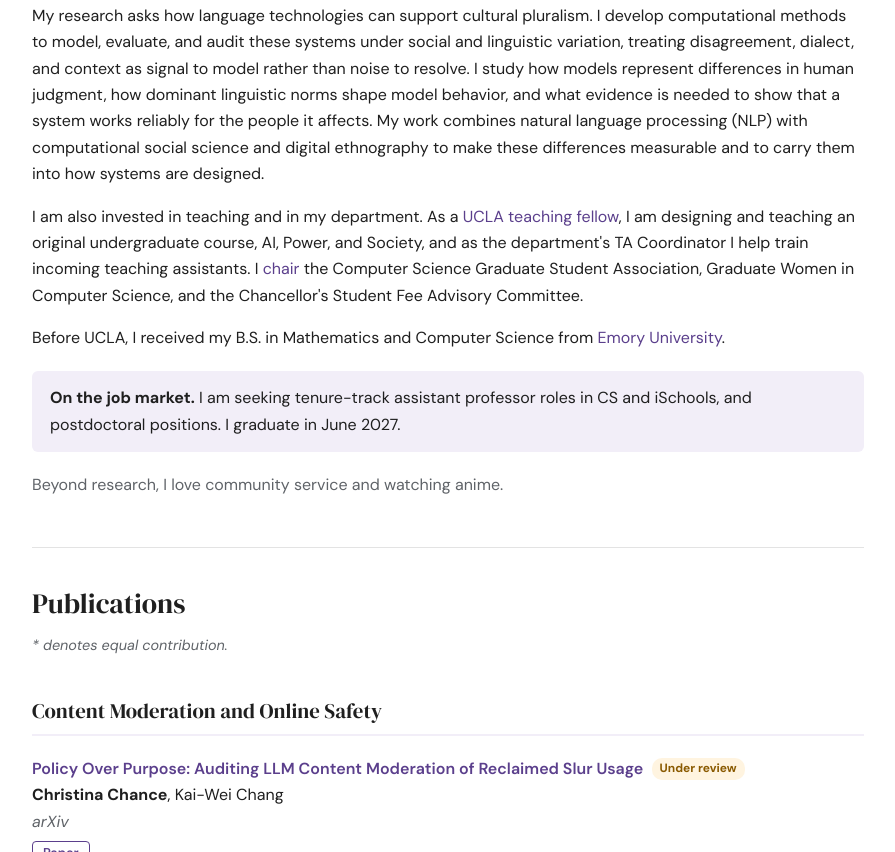
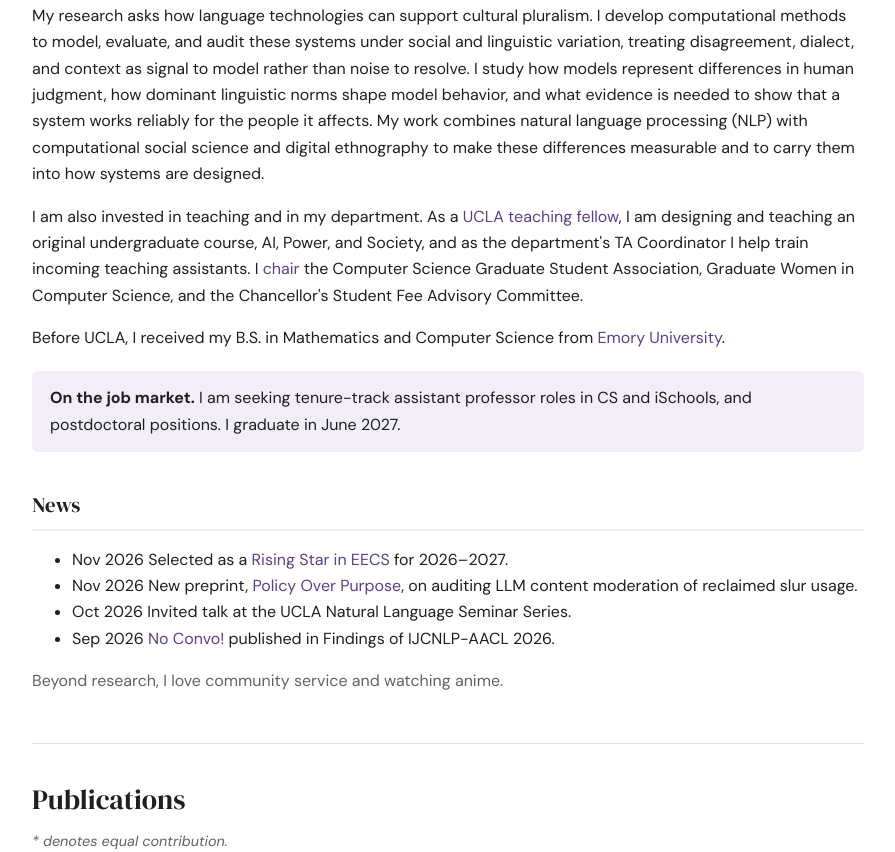
Before and after one commit to christinachance/christinachance.github.io, a plain HTML site: page index.html in a window 1280 px wide. Shown: the part 370-1222 px from the top of the page, without its empty margins (192-1087 px from the left). Drawn offline with Linux system fonts and the light colour scheme.

Commit message:
Update index.html

```diff
--- a/index.html
+++ b/index.html
@@ -72,6 +72,30 @@
 
         <div class="callout">
           <strong>On the job market.</strong> I am seeking tenure-track assistant professor roles in CS and iSchools, and postdoctoral positions. I graduate in June 2027.
+        </div>
+
+        <!-- NEWS -->
+        <div id="news" class="news">
+          <h3 class="news-heading">News</h3>
+          <ul class="news-list">
+            <!-- Newest first. Add new items at the top. -->
+            <li>
+              <span class="news-date">Nov 2026</span>
+              <span class="news-text">Selected as a <a href="https://risingstars-eecs.mit.edu/" target="_blank" rel="noopener noreferrer">Rising Star in EECS</a> for 2026&ndash;2027.</span>
+            </li>
+            <li>
+              <span class="news-date">Nov 2026</span>
+              <span class="news-text">New preprint, <a href="https://arxiv.org/abs/2611.10327" target="_blank" rel="noopener noreferrer">Policy Over Purpose</a>, on auditing LLM content moderation of reclaimed slur usage.</span>
+            </li>
+            <li>
+              <span class="news-date">Oct 2026</span>
+              <span class="news-text">Invited talk at the UCLA Natural Language Seminar Series.</span>
+            </li>
+            <li>
+              <span class="news-date">Sep 2026</span>
+              <span class="news-text"><a href="https://aclanthology.org/2026.findings-aacl.204/" target="_blank" rel="noopener noreferrer">No Convo!</a> published in Findings of IJCNLP-AACL 2026.</span>
+            </li>
+          </ul>
         </div>
 
         <p class="fun-note">Beyond research, I love community service and watching anime.</p>
```
